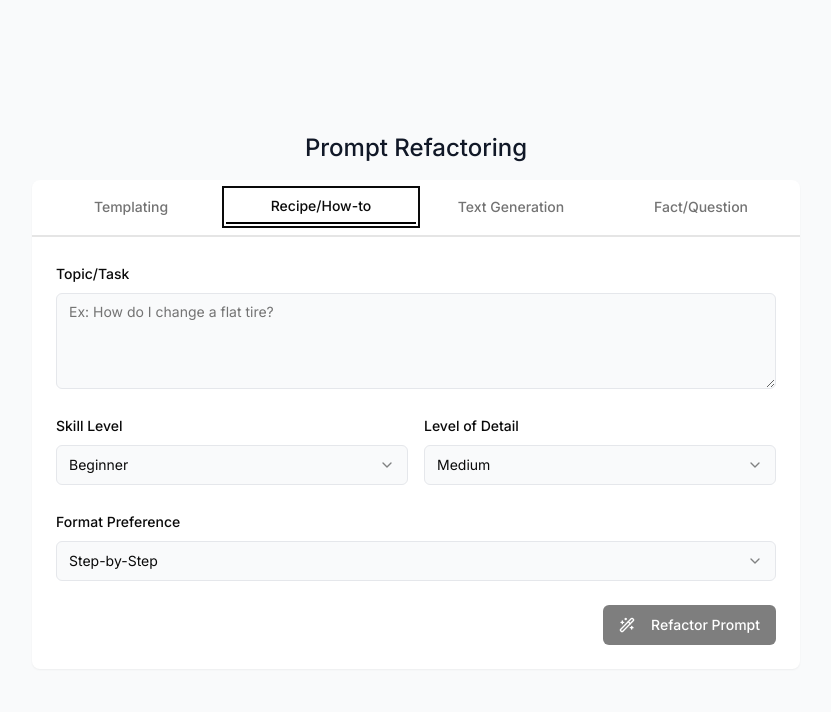
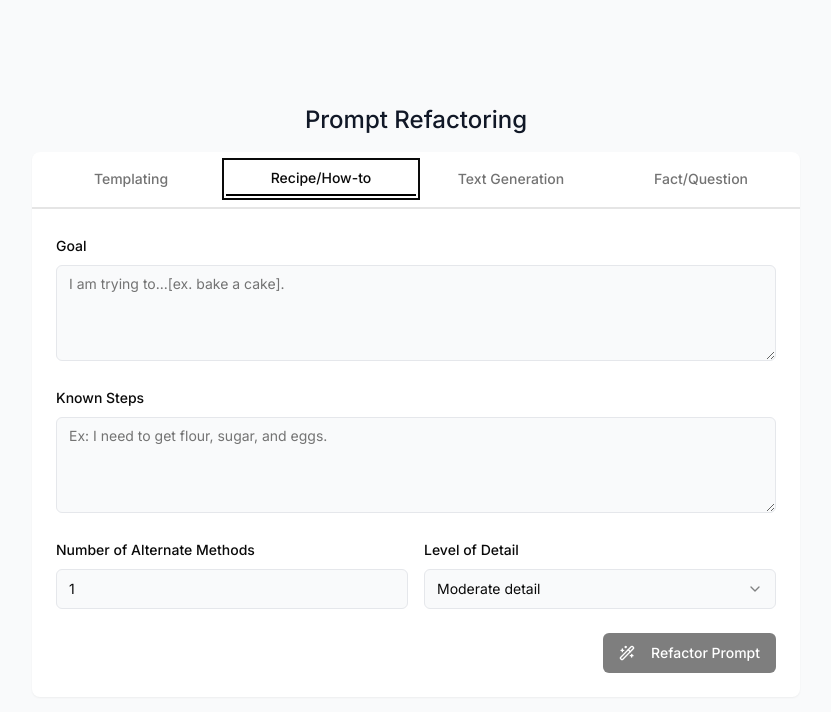
Before and after one commit to divyack2/prompt-refactor, a Next.js app: page / in a window 1280 px wide. Both pictures are taken after a click on the tab "Recipe/How-to". Shown: the top 712 px of the page, without its empty margins (224-1055 px from the left). Built offline with nearby package versions, Linux system fonts and the light colour scheme.

Commit message:
updated recipe questions

```diff
--- a/components/prompt-refactor-tool.tsx
+++ b/components/prompt-refactor-tool.tsx
@@ -25,7 +25,8 @@ export default function PromptRefactorTool() {
 
   // Recipe tab state
   const [recipeTopic, setRecipeTopic] = useState("")
-  const [skillLevel, setSkillLevel] = useState("beginner")
+  const [knownSteps, setKnownSteps] = useState("")
+  const [numAlt, setNumAlt] = useState("1")
   const [detailLevel, setDetailLevel] = useState("medium")
   const [recipeFormat, setRecipeFormat] = useState("step-by-step")
 
@@ -66,7 +67,7 @@ export default function PromptRefactorTool() {
     try {
       let promptText = ""
       let resultSetter = null
-
+      // TODO: CHANGE/REMOVE THESE ALL
       switch (activeTab) {
         case "templating":
           promptText = `
@@ -86,7 +87,6 @@ export default function PromptRefactorTool() {
             I need you to refactor and improve this how-to/recipe prompt to get better AI responses:
 
             Topic/task: ${recipeTopic}
-            Skill level: ${skillLevel}
             Level of detail: ${detailLevel}
             Format preference: ${recipeFormat}
 
@@ -237,29 +237,38 @@ export default function PromptRefactorTool() {
           {/* Recipe/How-to Tab */}
           <TabsContent value="recipe" className="p-6 space-y-6 mt-0">
             <div className="space-y-2">
-              <Label htmlFor="recipeTopic">Topic/Task</Label>
+              <Label htmlFor="recipeTopic">Goal</Label>
               <Textarea
                 id="recipeTopic"
                 value={recipeTopic}
                 onChange={(e) => setRecipeTopic(e.target.value)}
                 className="min-h-24 bg-gray-50 border border-gray-200 focus:border-gray-300 focus:ring-0"
-                placeholder="Ex: How do I change a flat tire?"
+                placeholder="I am trying to...[ex. bake a cake]."
+              />
+            </div>
+
+            <div className="space-y-2">
+              <Label htmlFor="knownSteps">Known Steps</Label>
+              <Textarea
+                id="knownSteps"
+                value={knownSteps}
+                onChange={(e) => setKnownSteps(e.target.value)}
+                className="min-h-24 bg-gray-50 border border-gray-200 focus:border-gray-300 focus:ring-0"
+                placeholder="Ex: I need to get flour, sugar, and eggs."
               />
             </div>
 
             <div className="grid grid-cols-2 gap-4">
               <div className="space-y-2">
-                <Label htmlFor="skillLevel">Skill Level</Label>
-                <Select value={skillLevel} onValueChange={setSkillLevel}>
-                  <SelectTrigger className="bg-gray-50 border border-gray-200 focus:border-gray-300 focus:ring-0">
-                    <SelectValue placeholder="Select skill level" />
-                  </SelectTrigger>
-                  <SelectContent>
-                    <SelectItem value="beginner">Beginner</SelectItem>
-                    <SelectItem value="intermediate">Intermediate</SelectItem>
-                    <SelectItem value="expert">Expert</SelectItem>
-                  </SelectContent>
-                </Select>
+                <Label htmlFor="numAlt">Number of Alternate Methods</Label>
+                <Input
+                  id="numAlt"
+                  type="number"
+                  value={numAlt}
+                  onChange={(e) => setNumAlt(e.target.value)}
+                  className="bg-gray-50 border border-gray-200 focus:border-gray-300 focus:ring-0"
+                  placeholder="Ex: 10"
+                />
               </div>
 
               <div className="space-y-2">
@@ -269,25 +278,12 @@ export default function PromptRefactorTool() {
                     <SelectValue placeholder="Select detail level" />
                   </SelectTrigger>
                   <SelectContent>
-                    <SelectItem value="brief">Brief</SelectItem>
-                    <SelectItem value="medium">Medium</SelectItem>
-                    <SelectItem value="detailed">Detailed</SelectItem>
+                    <SelectItem value="brief">High-level summary</SelectItem>
+                    <SelectItem value="medium">Moderate detail </SelectItem>
+                    <SelectItem value="detailed">Detailed instructions</SelectItem>
                   </SelectContent>
                 </Select>
               </div>
-            </div>
-
-            <div className="space-y-2">
-              <Label htmlFor="recipeFormat">Format Preference</Label>
-              <Select value={recipeFormat} onValueChange={setRecipeFormat}>
-                <SelectTrigger className="bg-gray-50 border border-gray-200 focus:border-gray-300 focus:ring-0">
-                  <SelectValue placeholder="Select format" />
-                </SelectTrigger>
-                <SelectContent>
-                  <SelectItem value="step-by-step">Step-by-Step</SelectItem>
-                  <SelectItem value="narrative">Narrative</SelectItem>
-                </SelectContent>
-              </Select>
             </div>
 
             <div className="flex justify-end mt-6">
```
